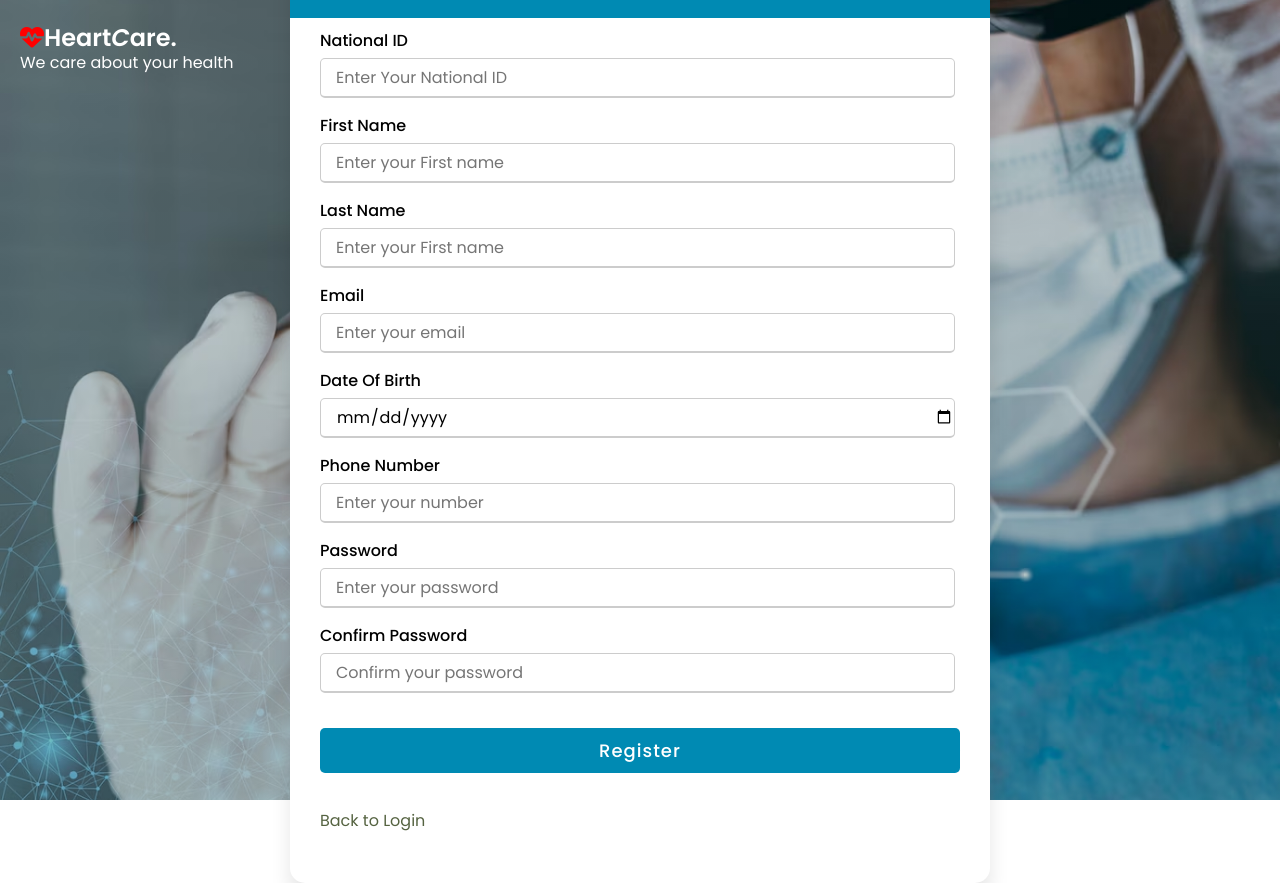
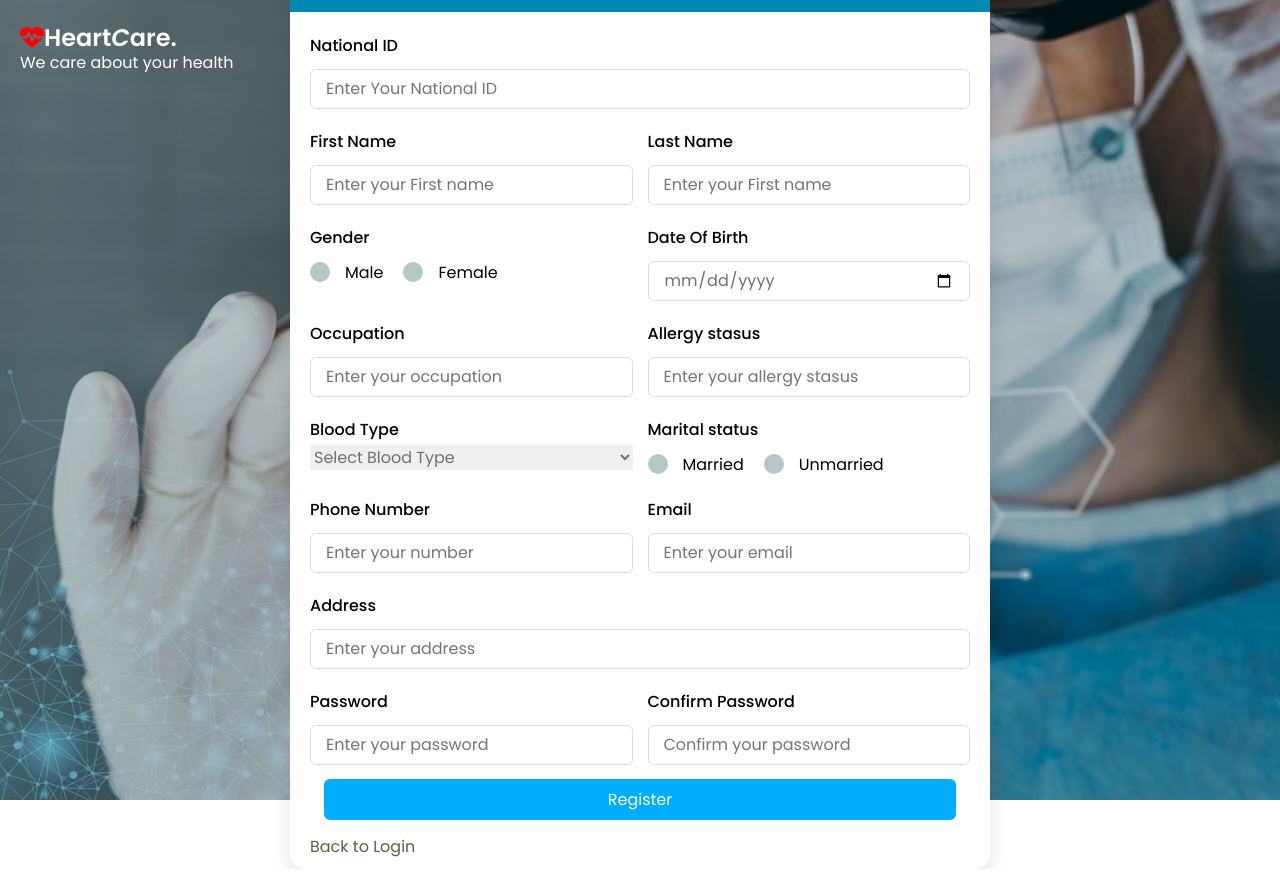
Before and after one commit to Dhoritri/Heart-Health-Monitoring-System, a PHP site: page /signup.html in a window 1280 px wide. Run offline with PHP 8.4, Linux system fonts and the light colour scheme.

Commit message:
signup version V2

```diff
--- a/css/signup.css
+++ b/css/signup.css
@@ -9,10 +9,11 @@
 }
 
 .container {
+    position: relative;
     max-width: 700px;
     width: 100%;
     background-color: #fff;
-    padding: 25px 30px;
+    padding: 25px ;
     border-radius: 5px;
     box-shadow: 0 5px 10px rgba(0, 0, 0, 0.15);
 }
@@ -34,35 +35,38 @@
     background: linear-gradient(135deg, #008AB3, #008AB3);
 }
 
-.content form .user-details {
-    display: flex;
-    flex-wrap: wrap;
-    justify-content: space-between;
-    margin: 20px 0 12px 0;
-}
-
 form .user-details .input-box {
-    margin-bottom: 15px;
-    width: calc(100% / 2 - 20px);
+    width: 100%;
+  margin-top: 20px;
 }
 
 form .input-box span.details {
     display: block;
     font-weight: 500;
-    margin-bottom: 5px;
+    margin-bottom: 3px;
 }
 
 .user-details .input-box input {
+    position: relative;
     height: 40px;
-    width: 635px;
+    width: 100%;
     outline: none;
-    font-size: 16px;
-    border-radius: 5px;
-    padding-left: 15px;
-    border: 1px solid #ccc;
-    border-bottom-width: 2px;
-    transition: all 0.3s ease;
+    font-size: 1rem;
+    color: #707070;
+    margin-top: 8px;
+    border: 1px solid #ddd;
+    border-radius: 6px;
+    padding: 0 15px;
+  }
+.input-box input:focus {
+  box-shadow: 0 1px 0 rgba(0, 0, 0, 0.1);
 }
+
+/**coloumn**/
+.user-details .column {
+    display: flex;
+    column-gap: 15px;
+  }
 
 .user-details .input-box input:focus,
 .user-details .input-box input:valid {
@@ -112,31 +116,149 @@ form .input-box span.details {
     }
 }
 
-form .button {
-    height: 45px;
-    margin: 35px 0;
-    border-radius: 50px;
-    background: #00F0B5;
+/**
+.user-details .column {
+    display: flex;
+    column-gap:20px;
+  }
+**/
+
+/** geender selection **/
+.gender-selection {
+    display: flex;
+    gap: 20px; /* Space between radio buttons */
+    align-items: center;
+    margin-top: 10px;
 }
 
-form .button input {
+.gender-selection label {
+    display: flex;
+    align-items: center;
+    cursor: pointer;
+    font-size: 16px;
+    color: #000000;
+}
+
+.gender-selection input[type="radio"] {
+    display: none;
+}
+
+.gender-selection .dot {
+    height: 20px;
+    width: 20px;
+    background-color: #b4c6c7;
+    border-radius: 50%;
+    display: inline-block;
+    position: relative;
+    margin-right: 15px; /* Space between dot and label text */
+}
+
+.gender-selection input[type="radio"]:checked + .dot {
+    background-color: #008AB3;
+}
+
+.gender-selection .dot::after {
+    content: "";
+    position: absolute;
+    top: 2px;
+    left: 2px;
+    height: 15px;
+    width: 15px;
+    border-radius: 50%;
+    background-color: transparent;
+    transition: background-color 0.3s ease;
+}
+
+/**
+.gender-selection input[type="radio"]:checked + .dot::after {
+    background-color: #fff;
+}
+**/
+/**gender selection end**/
+
+
+/** marital status-selection **/
+.marital-status-selection {
+    display: flex;
+    gap: 20px; /* Space between radio buttons */
+    align-items: center;
+    margin-top: 10px;
+}
+
+.marital-status-selection label {
+    display: flex;
+    align-items: center;
+    cursor: pointer;
+    font-size: 16px;
+    color: #000000;
+}
+
+.marital-status-selection input[type="radio"] {
+    display: none;
+}
+
+.marital-status-selection .dot {
+    height: 20px;
+    width: 20px;
+    background-color: #b4c6c7;
+    border-radius: 50%;
+    display: inline-block;
+    position: relative;
+    margin-right: 15px; /* Space between dot and label text */
+}
+
+.marital-status-selection input[type="radio"]:checked + .dot {
+    background-color: #008AB3;
+}
+
+.marital-status-selection .dot::after {
+    content: "";
+    position: absolute;
+    top: 2px;
+    left: 2px;
+    height: 15px;
+    width: 15px;
+    border-radius: 50%;
+    background-color: transparent;
+    transition: background-color 0.3s ease;
+}
+/** marital status-selection end **/
+
+@media (max-width: 584px) {
+    .gender-selection {
+        flex-direction: column;
+        gap: 10px; /* Reduced space between radio buttons in column layout */
+    }
+}
+
+/*new button*/
+.button{
+    border: none;
+    font-size: 16px;
+    color: #ffffff;
+    padding: 8px 16px;
+    background-color: rgb(0, 172, 252);
+    border-radius: 6px;
+    margin: 14px;
+    cursor: pointer;
+    transition: all 0.3s ease;
+    text-align: center;
+}
+.button:hover{
+    transform: scale(1.1);
+    background: rgb(0, 129, 189);
+}
+
+/**bloodtype**/
+.select-box select {
     height: 100%;
     width: 100%;
-    border-radius: 5px;
+    outline: none;
     border: none;
-    color: #fff;
-    font-size: 18px;
-    font-weight: 500;
-    letter-spacing: 1px;
-    cursor: pointer;
-    transition: all 0.3s ease;
-    background: linear-gradient(135deg,  #008AB3, #008AB3);
+    color: #707070;
+    font-size: 1rem;
 }
-
-form .button input:hover {
-    background: linear-gradient(-135deg,  #008AB3, #008AB3);
-}
-
+/**bloodtype**/
 .background {
     background: linear-gradient(rgba(0, 66, 87, 0.13), rgba(0, 52, 61, 0.342)),
                 url('../images/medical-banner-with-doctor-wearing-goggles_23-2149611193.avif');
@@ -167,6 +289,7 @@ form .button input:hover {
 }
 
 .wrapper {
+    height: 1000;
     width: 700px;
     background: rgba(255, 255, 255, 1);
     border-radius: 15px;
@@ -177,7 +300,7 @@ form .button input:hover {
     font-size: 35px;
     font-weight: 600;
     text-align: center;
-    line-height: 100px;
+    line-height: 80px;
     color: #fff;
     user-select: none;
     border-radius: 15px 15px 0 0;
@@ -185,11 +308,11 @@ form .button input:hover {
 }
 
 .wrapper form {
-    padding: 10px 30px 50px 30px;
+    padding: 1px 20px 10px 20px;
 }
 
 .wrapper form .field {
-    height: 50px;
+    height: px;
     width: 100%;
     margin-top: 20px;
     position: relative;
--- a/signup.html
+++ b/signup.html
@@ -33,8 +33,10 @@
                 <div class="user-details">
                     <div class="input-box">
                         <span class="details">National ID</span>
-                        <input type="number" name="nid" placeholder="Enter Your National ID" required>
+                        <input type="text" name="nid" placeholder="Enter Your National ID" required>
                     </div>
+
+                    <div class="column">
                         <div class="input-box">
                             <span class="details">First Name</span>
                             <input type="text" name="Firstname" placeholder="Enter your First name" required>
@@ -43,19 +45,96 @@
                             <span class="details">Last Name</span>
                             <input type="text" name="Lastname" placeholder="Enter your First name" required>
                         </div>
+                    </div>
+
+                    <div class="column">
+                        <!---gender-->
+                        <div class="input-box">
+                            <span class="details">Gender</span>
+                            <div class="gender-selection">
+                                <label for="male">
+                                    <input type="radio" id="male" name="gender" value="male" required>
+                                    <span class="dot"></span>
+                                    Male
+                                </label>
+                                <label for="female">
+                                    <input type="radio" id="female" name="gender" value="female" required>
+                                    <span class="dot"></span>
+                                    Female
+                                </label>
+                            </div>
+                        </div>
+                        <!---gender-->
+                        <div class="input-box">
+                            <span class="details">Date Of Birth</span>
+                            <input type="date" name="dob" placeholder="Enter You Date Of Birth" required>
+                        </div>
+                    </div>
+
+                    <div class="column">
+                        <div class="input-box">
+                            <span class="details">Occupation</span>
+                            <input type="text" name="Occupation" placeholder="Enter your occupation" required>
+                        </div>
+                        <div class="input-box">
+                            <span class="details">Allergy stasus</span>
+                            <input type="text" name="allergy" placeholder="Enter your allergy stasus" required>
+                        </div>
+                    </div>
+
+                    <div class="column">
+                        <div class="input-box">
+                            <span class="details">Blood Type</span>
+                            <div class="select-box">
+                                <select>
+                                  <option hidden>Select Blood Type</option>
+                                  <option>A+</option>
+                                  <option>B+</option>
+                                  <option>A-</option>
+                                  <option>B-</option>
+                                  <option>O+</option>
+                                  <option>O-</option>
+                                  <option>AB+</option>
+                                  <option>AB-</option>
+                                </select>
+                              </div>
+                        </div>
+                        <div class="input-box">
+                            <span class="details">Marital status</span>
+                            <div class="marital-status-selection">
+                                <label for="married">
+                                    <input type="radio" id="married" name="marital status" value="married" required>
+                                    <span class="dot"></span>
+                                    Married
+                                </label>
+                                <label for="unmarried">
+                                    <input type="radio" id="unmarried" name="marital status" value="unmarried" required>
+                                    <span class="dot"></span>
+                                    Unmarried
+                                </label>
+                            </div>
+
+                        </div>
+                    </div>
+
+                    <div class="column">
+                        <div class="input-box">
+                            <span class="details">Phone Number</span>
+                            <input type="number" name="phone" placeholder="Enter your number" required>
+                        </div>
 
                         <div class="input-box">
                             <span class="details">Email</span>
                             <input type="email" name="email" placeholder="Enter your email" required>
                         </div>
+                    </div>
+
                     <div class="input-box">
-                        <span class="details">Date Of Birth</span>
-                        <input type="date" name="dob" placeholder="Enter You Date Of Birth" required>
+                        <span class="details">Address</span>
+                        <input type="address" name="password" placeholder="Enter your address" required>
                     </div>
-                    <div class="input-box">
-                        <span class="details">Phone Number</span>
-                        <input type="text" name="phone" placeholder="Enter your number" required>
-                    </div>
+
+                    <div class="column">
                     <div class="input-box">
                         <span class="details">Password</span>
                         <input type="password" name="password" placeholder="Enter your password" required>
@@ -64,15 +143,14 @@
                         <span class="details">Confirm Password</span>
                         <input type="password" name="confirm_password" placeholder="Confirm your password" required>
                         </div>
-
-
+                    </div>
 
                </div>
+                <div class="button"><span>Register</span></a></div>
 
-
-                <div class="button">
+                <!--<div class="button">
                     <input type="submit" value="Register">
-                </div>
+                </div>-->
                 <div class="login-link">
                     <a href="login.html">Back to Login</a>
                 </div>
```
Lines whose indentation alone changed are shown as unchanged.
